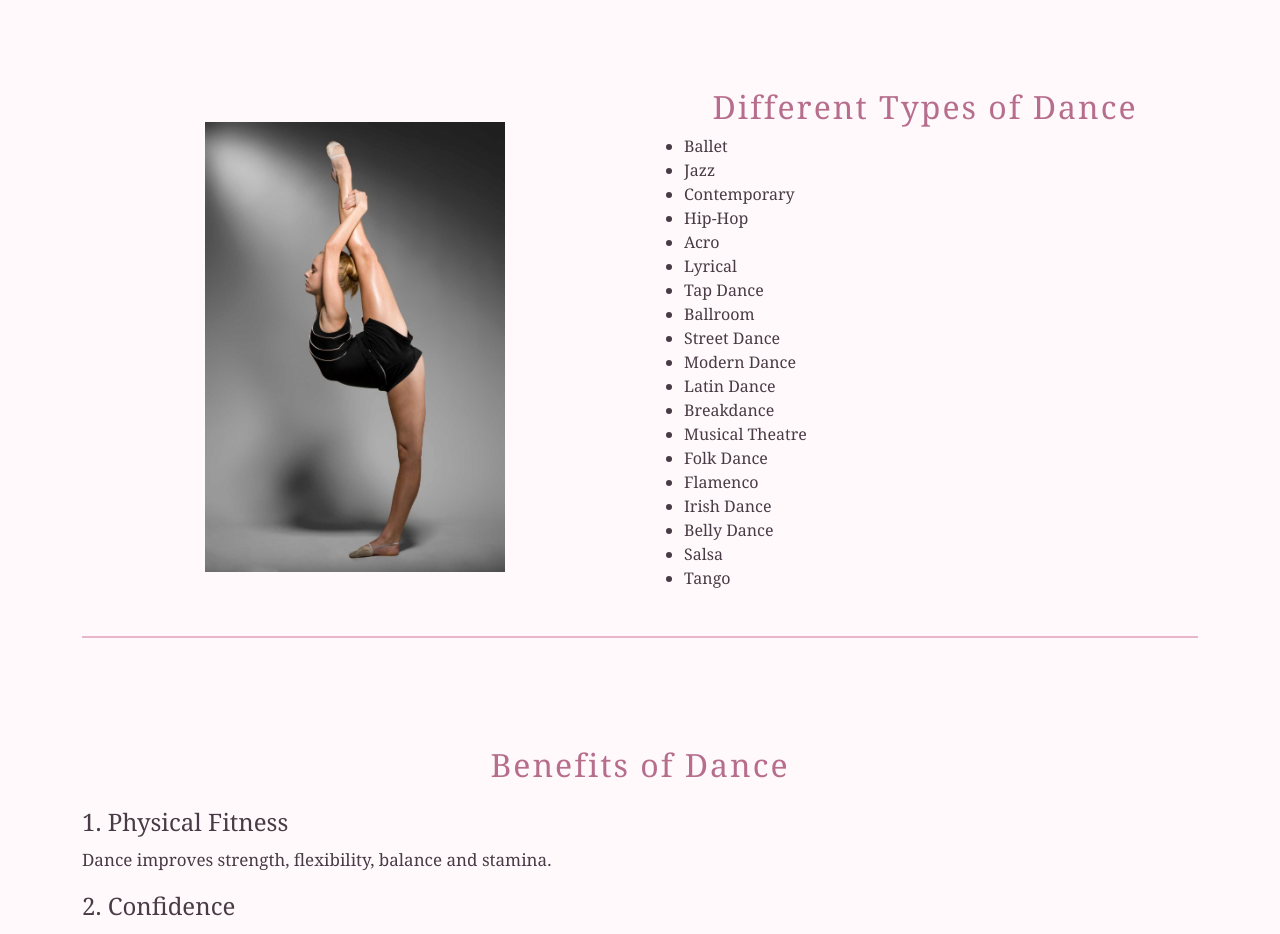
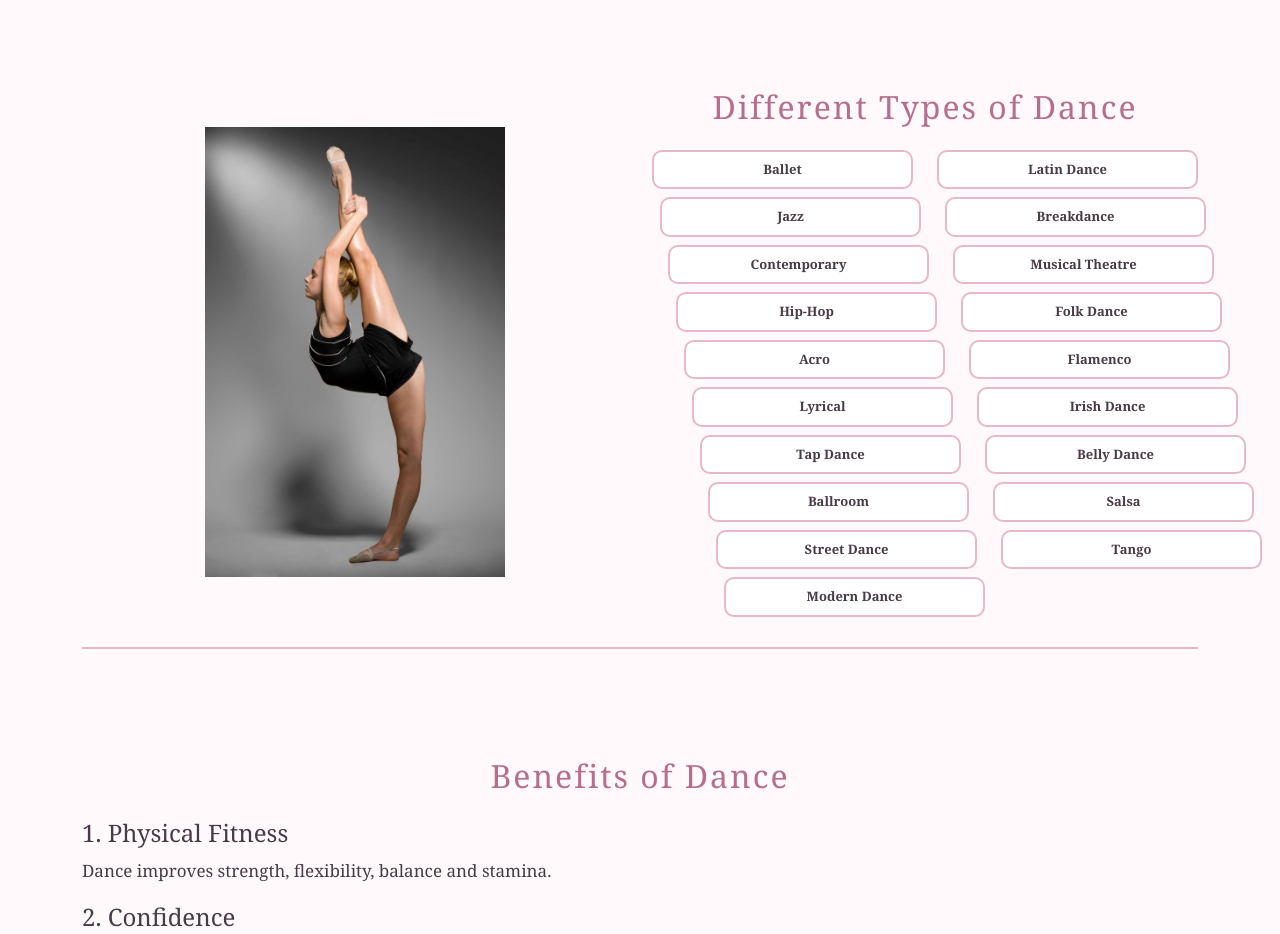
Before and after one commit to marinaa63/marinaa63.github.io, a plain HTML site: page index.html in a window 1280 px wide. Shown: the part 1040-1974 px from the top of the page. Drawn offline with nearby package versions, Linux system fonts and the light colour scheme.

Commit message:
Add files via upload

```diff
--- a/css/style.css
+++ b/css/style.css
@@ -85,3 +85,58 @@ html {
 [id] {
     scroll-margin-top: 85px;
 }
+/* Dance Types Staircases */
+.dance-list {
+    display: flex;
+    flex-direction: column;
+    align-items: center;
+    gap: 8px;
+}
+
+.dance-list div {
+    border: 2px solid #e8b7cb;
+    border-radius: 10px;
+    padding: 8px 3px;
+    text-align: center;
+    width: 100%;
+    background-color: white;
+    font-weight: bold;
+    font-size: 13px;
+}
+
+/* Staircase Effect */
+.dance-list div:nth-child(2) {
+    transform: translateX(8px);
+}
+
+.dance-list div:nth-child(3) {
+    transform: translateX(16px);
+}
+
+.dance-list div:nth-child(4) {
+    transform: translateX(24px);
+}
+
+.dance-list div:nth-child(5) {
+    transform: translateX(32px);
+}
+
+.dance-list div:nth-child(6) {
+    transform: translateX(40px);
+}
+
+.dance-list div:nth-child(7) {
+    transform: translateX(48px);
+}
+
+.dance-list div:nth-child(8) {
+    transform: translateX(56px);
+}
+
+.dance-list div:nth-child(9) {
+    transform: translateX(64px);
+}
+
+.dance-list div:nth-child(10) {
+    transform: translateX(72px);
+}
--- a/index.html
+++ b/index.html
@@ -137,28 +137,43 @@
 
                 <h2>Different Types of Dance</h2>
 
-                <ul>
-                    <li>Ballet</li>
-                    <li>Jazz</li>
-                    <li>Contemporary</li>
-                    <li>Hip-Hop</li>
-                    <li>Acro</li>
-                    <li>Lyrical</li>
-                    <li>Tap Dance</li>
-                    <li>Ballroom</li>
-                    <li>Street Dance</li>
-                    <li>Modern Dance</li>
-                    <li>Latin Dance</li>
-                    <li>Breakdance</li>
-                    <li>Musical Theatre</li>
-                    <li>Folk Dance</li>
-                    <li>Flamenco</li>
-                    <li>Irish Dance</li>
-                    <li>Belly Dance</li>
-                    <li>Salsa</li>
-                    <li>Tango</li>
-                </ul>
+                    <div class="row mt-4">
 
+                        <!-- First Staircase -->
+                        <div class="col-6">
+                            <div class="dance-list">
+
+                                <div>Ballet</div>
+                                <div>Jazz</div>
+                                <div>Contemporary</div>
+                                <div>Hip-Hop</div>
+                                <div>Acro</div>
+                                <div>Lyrical</div>
+                                <div>Tap Dance</div>
+                                <div>Ballroom</div>
+                                <div>Street Dance</div>
+                                <div>Modern Dance</div>
+
+                            </div>
+                        </div>
+
+                        <!-- Second Staircase -->
+                        <div class="col-6">
+                            <div class="dance-list">
+
+                                <div>Latin Dance</div>
+                                <div>Breakdance</div>
+                                <div>Musical Theatre</div>
+                                <div>Folk Dance</div>
+                                <div>Flamenco</div>
+                                <div>Irish Dance</div>
+                                <div>Belly Dance</div>
+                                <div>Salsa</div>
+                                <div>Tango</div>
+
+                            </div>
+                        </div>
+                    </div>
             </div>
 
         </div>
```
